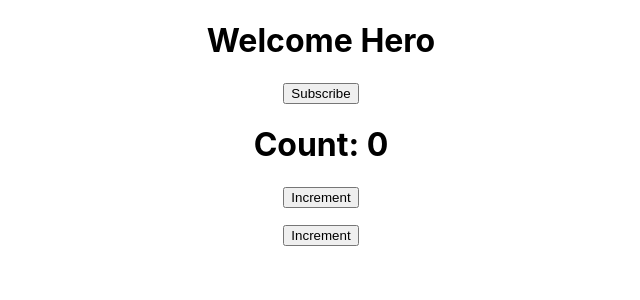
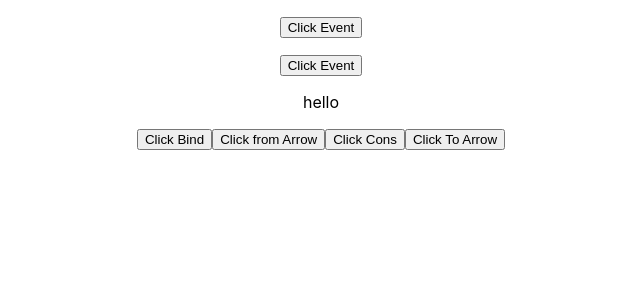
Before and after one commit to Sweet-XS/react-basics-evo, a React (Create React App) app: page / in a window 1280 px wide. Shown: the top 300 px of the page, without its empty margins (319-959 px from the left). Built offline with nearby package versions, Linux system fonts and the light colour scheme.

Commit message:
Event Handlers 13-14

```diff
--- a/src/App.js
+++ b/src/App.js
@@ -8,6 +8,9 @@ import ProperFunk from './components/ProperFunk';
 import ProperClassy from './components/ProperClassy';
 import StatyClassy from './components/StatyClassy';
 import StatyCounter from './components/StatyCounter';
+import EventyHandFunk from './components/EventyHandFunk';
+import EventyHandClassy from './components/EventyHandClassy';
+import EventyBind from './components/EventyBind';
 
 function App() {
   return (
@@ -23,9 +26,12 @@ function App() {
       </ProperFunk>
       <ProperFunk name = "Bruce" heroName = "Batman"/>
       <ProperClassy name = "Peter Parker" heroName = "Spiderman"/>
-      <ProperClassy name = "Tony Stark" heroName = "Ironman"/>*/}
+      <ProperClassy name = "Tony Stark" heroName = "Ironman"/>
       <StatyClassy/>
-      <StatyCounter/>
+      <StatyCounter/>*/}
+      <EventyHandFunk/>
+      <EventyHandClassy/>
+      <EventyBind/>
     </div>
   );
 }
--- /dev/null
+++ b/src/components/EventyBind.js
@@ -0,0 +1,53 @@
+import React, {Component} from 'react'
+
+class EventyBind extends Component{
+
+    constructor(props){
+        super(props)
+
+        this.state = {
+            message: 'hello'
+        }
+
+        this.clickConsHandler= this.clickConsHandler.bind(this)
+    }
+    //2nd best
+    clickConsHandler(){
+        this.setState({
+            message: 'Using Constructor Bind!'
+        })
+    }
+    //it causes performance issues, so avoid
+    clickBindHandler(){
+        this.setState({
+            message: 'Using Bind!'
+        })
+    }
+    //3rd best
+    clickArrowHandler(){
+        this.setState({
+            message: 'Using Arrow Function from render!'
+        })
+    }
+    //best
+    clickArrowFunkHandler = () => {
+        this.setState({
+            message: 'Using Arrow Function!'
+        })
+    }
+
+    render(){
+        const {message} = this.state
+        return(
+            <div>
+                <p>{message}</p>
+                <button onClick = {this.clickBindHandler.bind(this)}>Click Bind</button>
+                <button onClick = {() => this.clickArrowHandler()}>Click from Arrow</button>
+                <button onClick = {this.clickConsHandler}>Click Cons</button>
+                <button onClick = {this.clickArrowFunkHandler}>Click To Arrow</button>
+            </div>
+        )
+    }
+}
+
+export default EventyBind
--- /dev/null
+++ b/src/components/EventyHandClassy.js
@@ -0,0 +1,18 @@
+import React, {Component} from 'react'
+
+class EventyHandClassy extends Component{
+    //event handler
+    clickHandler(){
+        console.log('Clicked from classic')
+    }
+
+    render(){
+        return(
+            <div>
+                <button onClick= {this.clickHandler}>Click Event</button>
+            </div>
+        )
+    }
+}
+
+export default EventyHandClassy
--- /dev/null
+++ b/src/components/EventyHandFunk.js
@@ -0,0 +1,19 @@
+import React from 'react'
+
+const EventyHandFunk = () => {
+
+    //event handler
+    function clickHandler(){
+        console.log('clicked from functional')
+    }
+
+    return(
+        <div>
+            <p>
+                <button onClick= {clickHandler}>Click Event</button>
+            </p>
+        </div>
+    )
+}
+
+export default EventyHandFunk
```
